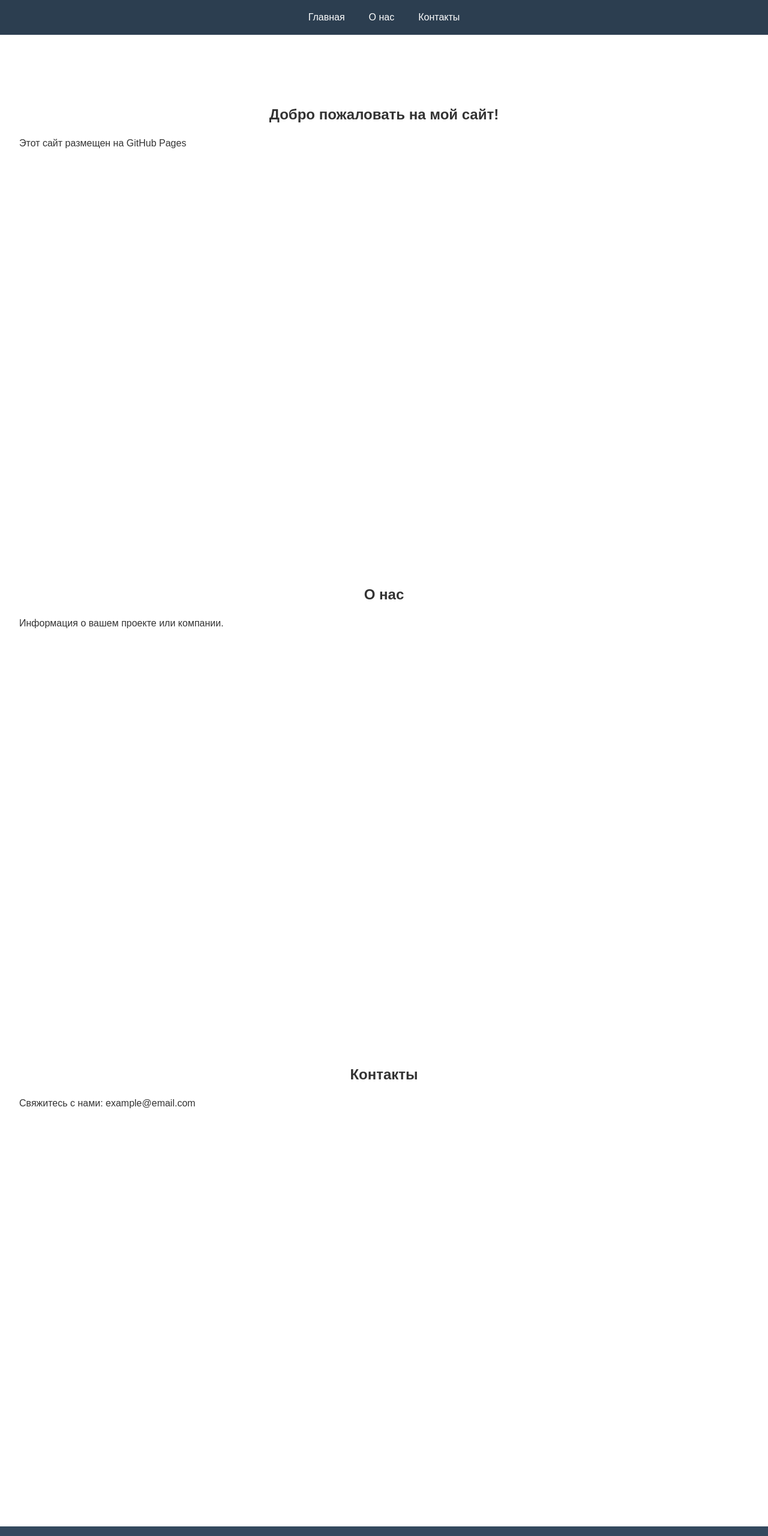
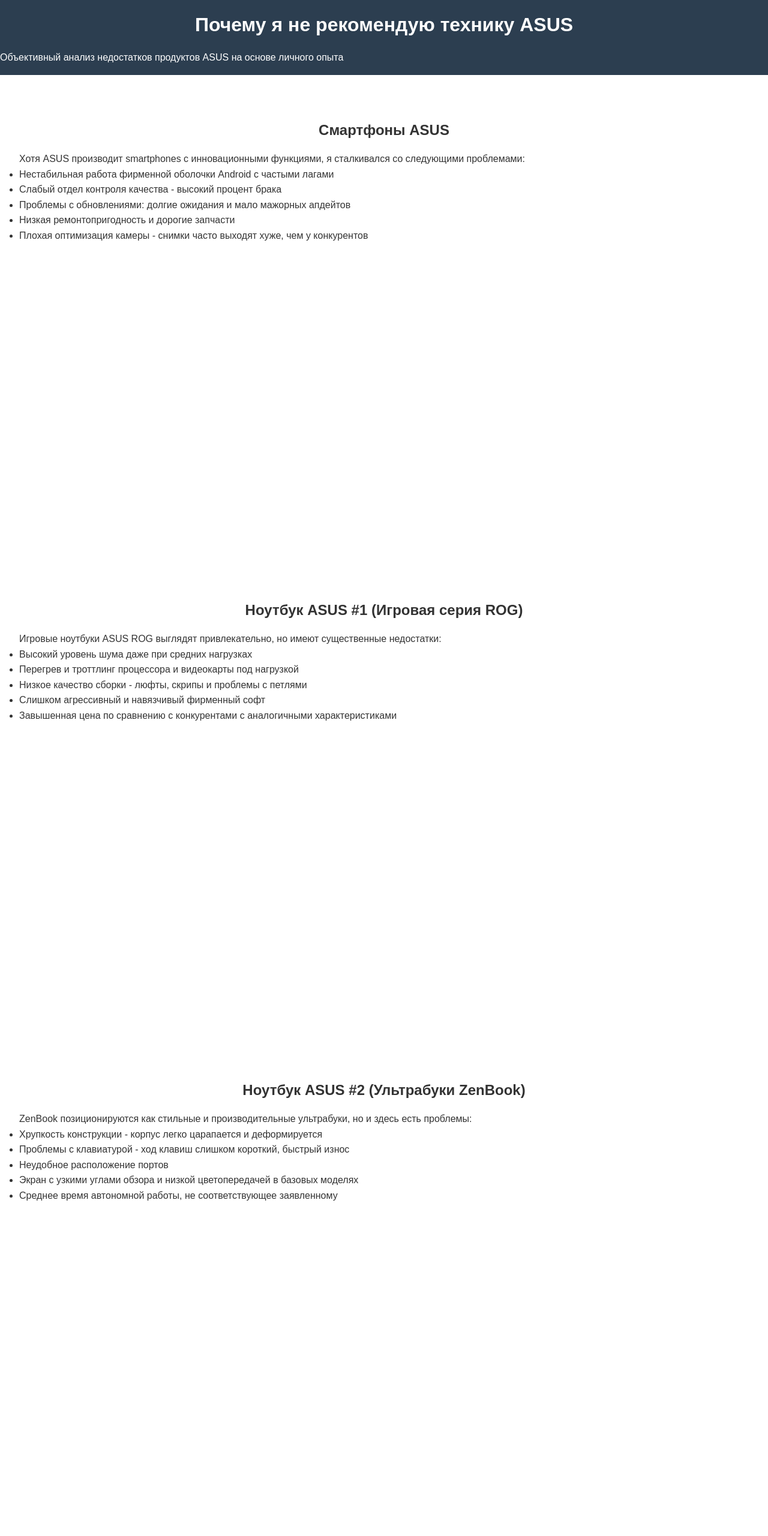
Before and after one commit to A3narchy/Hate_asus, a plain HTML site: page index.html in a window 1280 px wide. Shown: the top 2560 px of the page at 60% size. Drawn offline with Linux system fonts and the light colour scheme.

Commit message:
Update index.html

```diff
--- a/index.html
+++ b/index.html
@@ -3,39 +3,104 @@
 <head>
     <meta charset="UTF-8">
     <meta name="viewport" content="width=device-width, initial-scale=1.0">
-    <title>Мой сайт на GitHub Pages</title>
+    <title>Почему я не рекомендую технику ASUS</title>
     <link rel="stylesheet" href="styles.css">
 </head>
 <body>
     <header>
-        <nav>
-            <ul>
-                <li><a href="#home">Главная</a></li>
-                <li><a href="#about">О нас</a></li>
-                <li><a href="#contact">Контакты</a></li>
-            </ul>
-        </nav>
+        <div class="container">
+            <h1>Почему я не рекомендую технику ASUS</h1>
+            <p>Объективный анализ недостатков продуктов ASUS на основе личного опыта</p>
+        </div>
     </header>
 
-    <main>
-        <section id="home">
-            <h1>Добро пожаловать на мой сайт!</h1>
-            <p>Этот сайт размещен на GitHub Pages</p>
+    <nav>
+        <ul>
+            <li><a href="#phones">Смартфоны</a></li>
+            <li><a href="#laptop1">Ноутбук #1</a></li>
+            <li><a href="#laptop2">Ноутбук #2</a></li>
+            <li><a href="#laptop3">Ноутбук #3</a></li>
+        </ul>
+    </nav>
+
+    <main class="container">
+        <section id="phones" class="content-section">
+            <h2>Смартфоны ASUS</h2>
+            <p>Хотя ASUS производит smartphones с инновационными функциями, я сталкивался со следующими проблемами:</p>
+            <ul class="problem-list">
+                <li>Нестабильная работа фирменной оболочки Android с частыми лагами</li>
+                <li>Слабый отдел контроля качества - высокий процент брака</li>
+                <li>Проблемы с обновлениями: долгие ожидания и мало мажорных апдейтов</li>
+                <li>Низкая ремонтопригодность и дорогие запчасти</li>
+                <li>Плохая оптимизация камеры - снимки часто выходят хуже, чем у конкурентов</li>
+            </ul>
         </section>
 
-        <section id="about">
-            <h2>О нас</h2>
-            <p>Информация о вашем проекте или компании.</p>
+        <section id="laptop1" class="content-section">
+            <h2>Ноутбук ASUS #1 (Игровая серия ROG)</h2>
+            <p>Игровые ноутбуки ASUS ROG выглядят привлекательно, но имеют существенные недостатки:</p>
+            <ul class="problem-list">
+                <li>Высокий уровень шума даже при средних нагрузках</li>
+                <li>Перегрев и троттлинг процессора и видеокарты под нагрузкой</li>
+                <li>Низкое качество сборки - люфты, скрипы и проблемы с петлями</li>
+                <li>Слишком агрессивный и навязчивый фирменный софт</li>
+                <li>Завышенная цена по сравнению с конкурентами с аналогичными характеристиками</li>
+            </ul>
         </section>
 
-        <section id="contact">
-            <h2>Контакты</h2>
-            <p>Свяжитесь с нами: example@email.com</p>
+        <section id="laptop2" class="content-section">
+            <h2>Ноутбук ASUS #2 (Ультрабуки ZenBook)</h2>
+            <p>ZenBook позиционируются как стильные и производительные ультрабуки, но и здесь есть проблемы:</p>
+            <ul class="problem-list">
+                <li>Хрупкость конструкции - корпус легко царапается и деформируется</li>
+                <li>Проблемы с клавиатурой - ход клавиш слишком короткий, быстрый износ</li>
+                <li>Неудобное расположение портов</li>
+                <li>Экран с узкими углами обзора и низкой цветопередачей в базовых моделях</li>
+                <li>Среднее время автономной работы, не соответствующее заявленному</li>
+            </ul>
+        </section>
+
+        <section id="laptop3" class="content-section">
+            <h2>Ноутбук ASUS #3 (Бюджетная серия VivoBook)</h2>
+            <p>Бюджетные ноутбуки ASUS VivoBook имеют самые серьезные проблемы с качеством:</p>
+            <ul class="problem-list">
+                <li>Использование самых дешевых материалов, что сказывается на долговечности</li>
+                <li>Низкая производительность из-за установки медленных SSD и недостатка RAM</li>
+                <li>Ужасные экраны с низким разрешением и плохой цветопередачей</li>
+                <li>Частые проблемы с Wi-Fi модулем</li>
+                <li>Отсутствие нормальной технической поддержки для бюджетных моделей</li>
+            </ul>
+        </section>
+
+        <section class="content-section">
+            <h2>Альтернативы</h2>
+            <p>На основе моего опыта, я бы рекомендовал рассмотреть технику следующих брендов:</p>
+            <div class="alternatives">
+                <div class="brand">
+                    <h3>Ноутбуки</h3>
+                    <ul>
+                        <li>Lenovo (серии ThinkPad и Legion)</li>
+                        <li>Dell (линейки XPS и Latitude)</li>
+                        <li>HP (серии EliteBook и Spectre)</li>
+                    </ul>
+                </div>
+                <div class="brand">
+                    <h3>Смартфоны</h3>
+                    <ul>
+                        <li>Samsung (серии Galaxy S и A)</li>
+                        <li>Google Pixel</li>
+                        <li>Xiaomi (линейки Mi и Redmi)</li>
+                    </ul>
+                </div>
+            </div>
         </section>
     </main>
 
     <footer>
-        <p>&copy; 2024 Мой сайт. Все права защищены.</p>
+        <div class="container">
+            <p>Данный сайт создан на основе личного опыта и не является профессиональным обзором</p>
+            <p>© 2023 - Почему я не рекомендую технику ASUS</p>
+        </div>
     </footer>
 
     <script src="script.js"></script>
```
